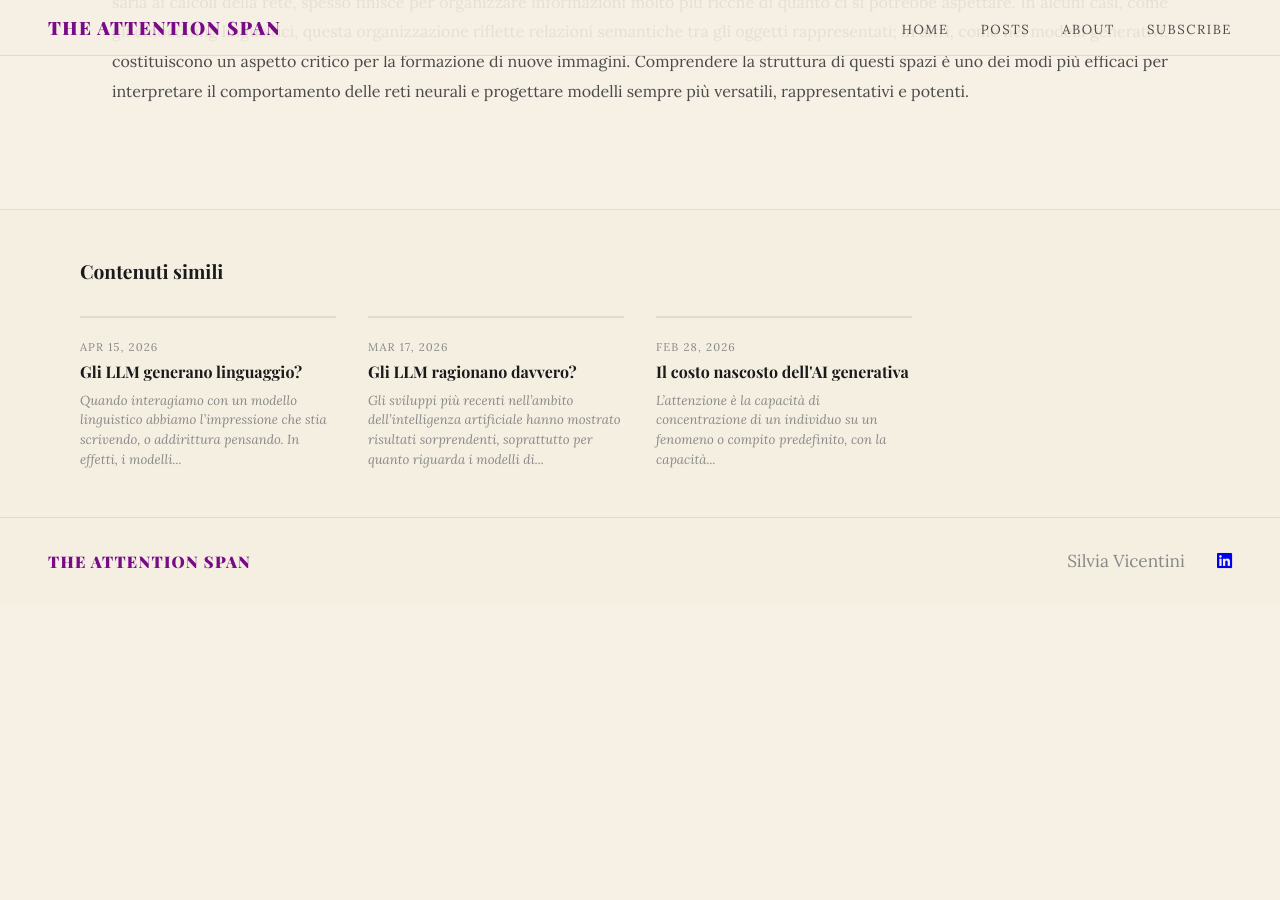
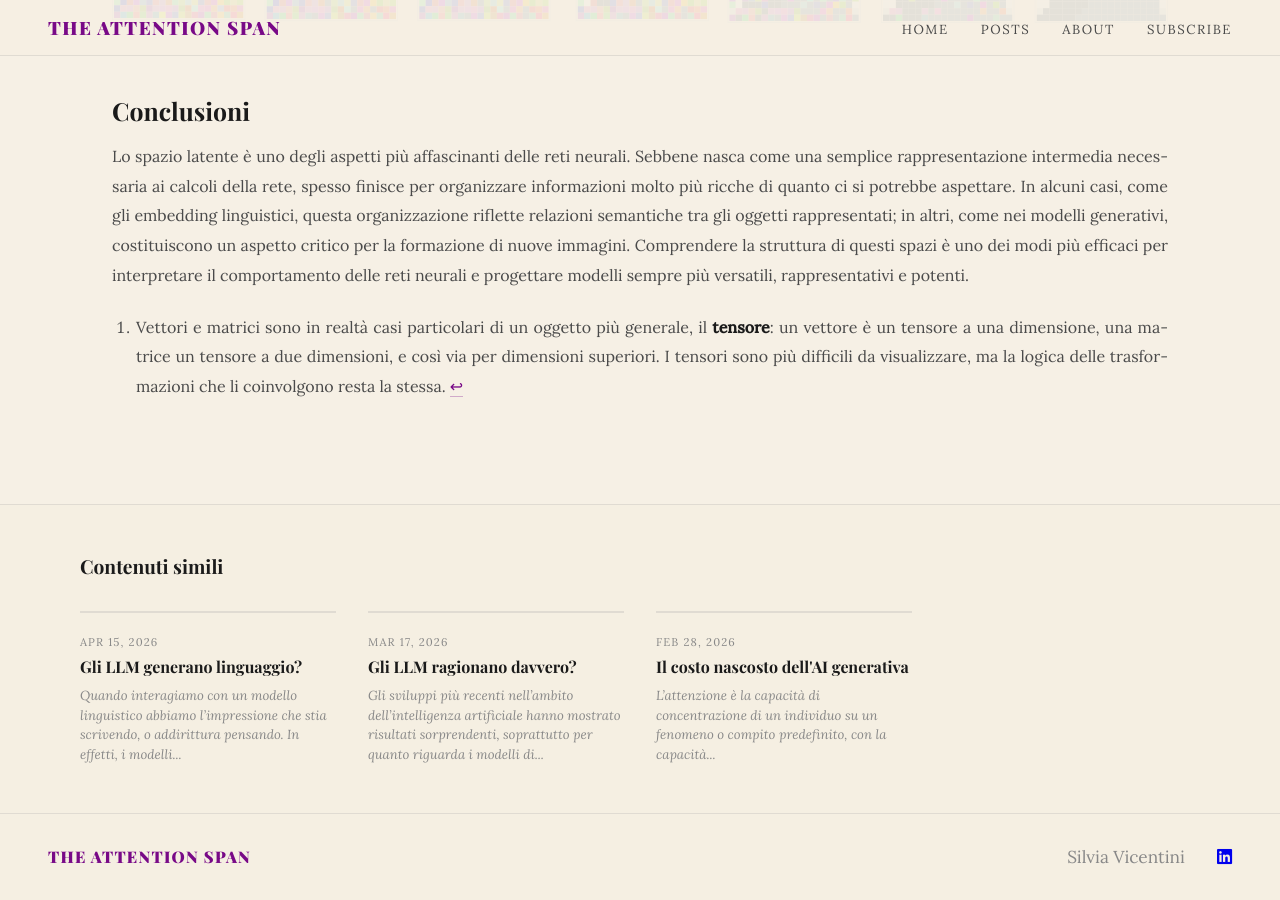
Before and after one commit to silviavicentini/silviavicentini.github.io, a Jekyll site: the page built from _posts/2026-07-06-spazio-latente.md, in a window 1280 px wide and 900 px high, scrolled down 4403 px. Built offline with Jekyll 4.4.1, drawn with Linux system fonts in a browser that asks for light colours; some web fonts are replaced; before the commit the page ends 5007 px from its top, so only the background shows below that.

```diff
--- a/_posts/2026-07-06-spazio-latente.md
+++ b/_posts/2026-07-06-spazio-latente.md
@@ -15,6 +15,11 @@ Dal punto di vista matematico, possiamo codificare questo processo tramite funzi
 - i vettori sono liste di numeri reali, che tipicamente rappresentano input e output;
 - le matrici rappresentano trasformazioni su questi vettori, che possono modificarne la dimensione e il contenuto;
 - le funzioni tipicamente agiscono su ogni elemento del vettore trasformandone il valore.
+
+[^1]
+
+[^1]: Vettori e matrici sono in realtà casi particolari di un oggetto più generale, il **tensore**: un vettore è un tensore a una dimensione, una matrice un tensore a due dimensioni, e così via per dimensioni superiori. I tensori sono più difficili da visualizzare, ma la logica delle trasformazioni che li coinvolgono resta la stessa.
+
 
 Queste strutture mescolano, comprimono e modificano l'input, trasformandolo progressivamente nell'output. Tali operazioni vengono alternate in sequenza in cosiddetti **layer** successivi, ognuno dei quali produce degli output intermedi. Lo spazio a cui appartengono tali vettori è uno **spazio vettoriale** detto **spazio latente**: un luogo interno al calcolo in cui la rete organizza informazioni che non corrispondono direttamente all'input o all'output, ma che sono essenziali per il processo di elaborazione.
 
```
Also changed, not shown: assets/images/passaggi_diffusione_denoising_ddpm.svg (added).
